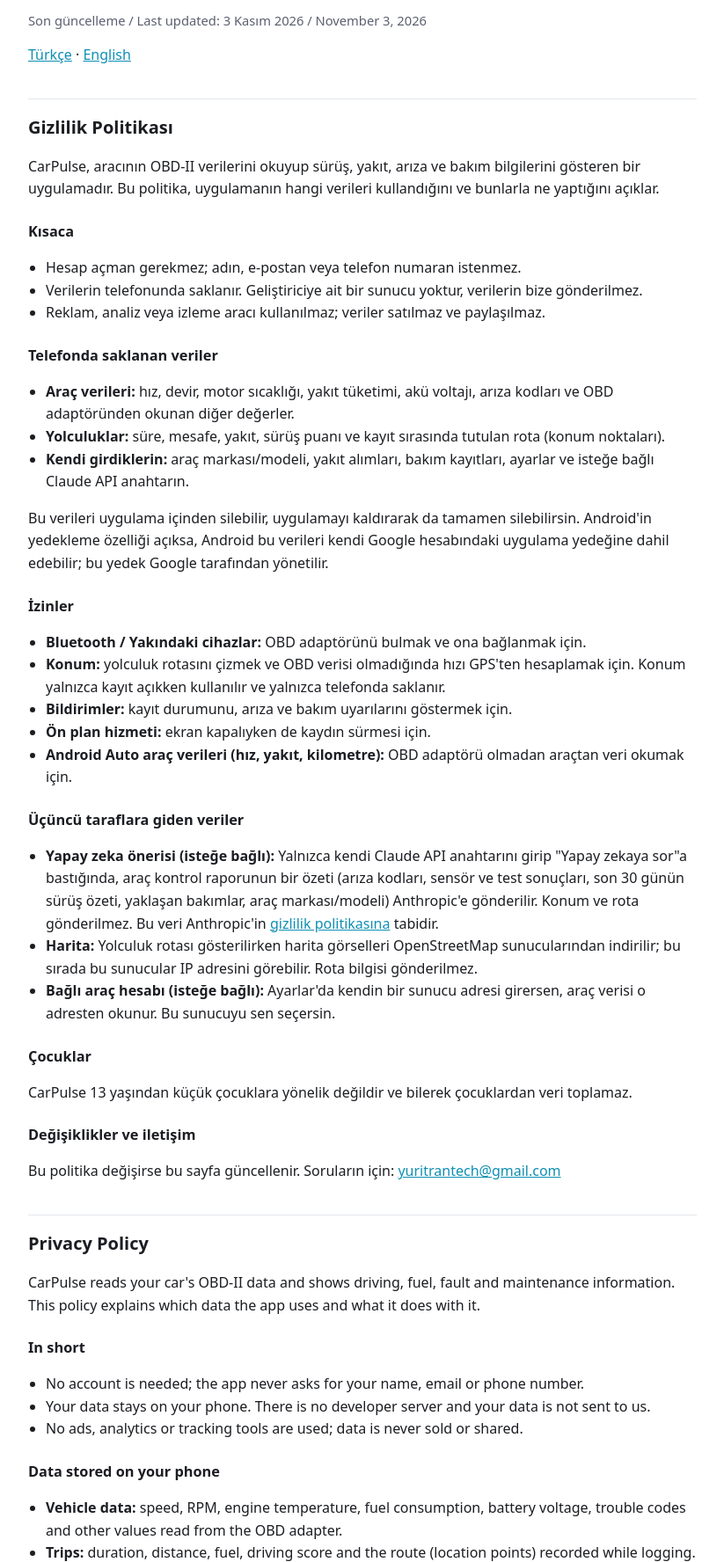
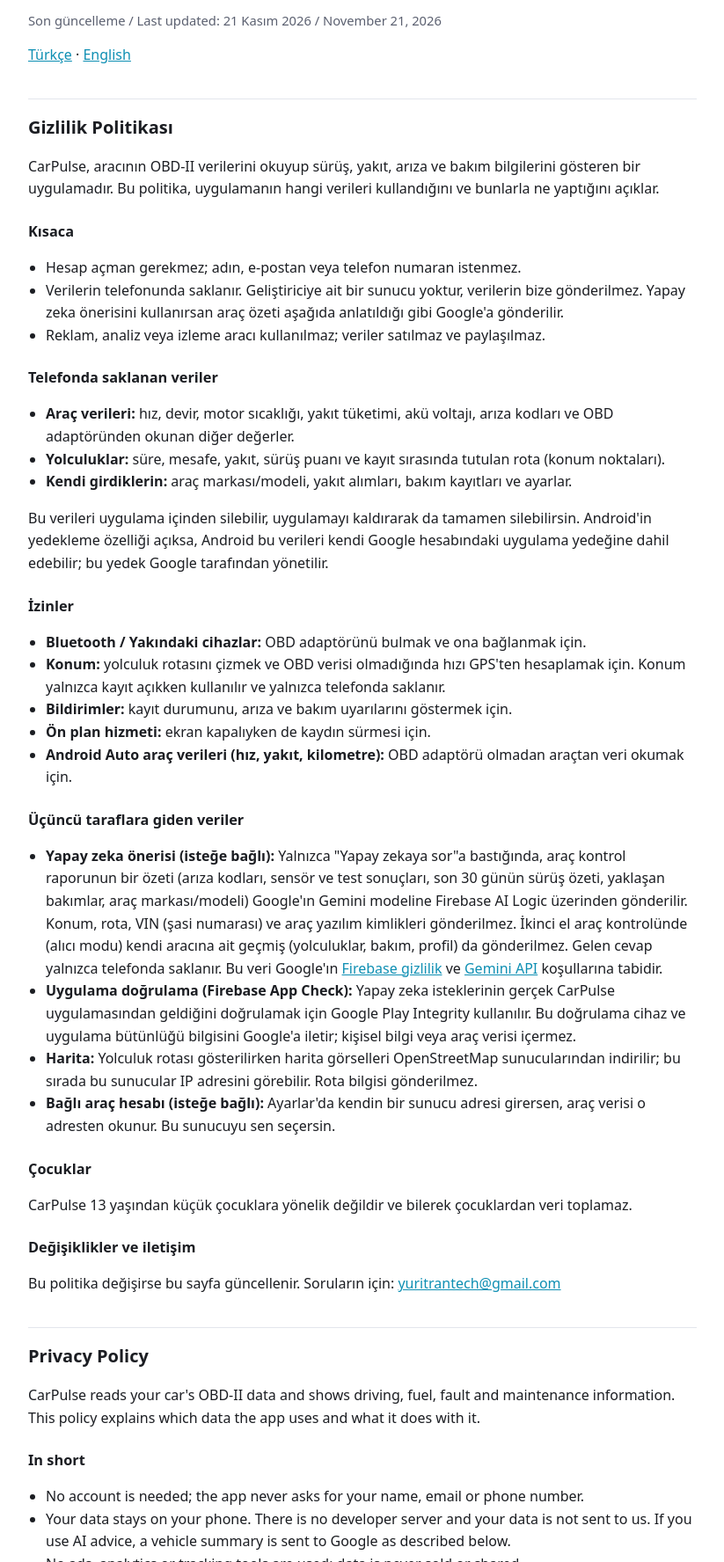
Before and after one commit to egunduz95/yuritran-apps, a plain HTML site: page carpulse/privacy.html in a window 1280 px wide. Shown: the part 81-1857 px from the top of the page at 88% size, without its empty margins (228-1051 px from the left). Drawn offline with Linux system fonts and the light colour scheme.

Commit message:
CarPulse gizlilik politikası: Claude yerine Gemini (Firebase AI Logic) ve App Check
Co-Authored-By: Claude Opus 5.5 <noreply@anthropic.com>

```diff
--- a/carpulse/privacy.html
+++ b/carpulse/privacy.html
@@ -21,7 +21,7 @@
 <body>
 <main>
 <h1>CarPulse</h1>
-<p class="muted">Son güncelleme / Last updated: 3 Kasım 2026 / November 3, 2026</p>
+<p class="muted">Son güncelleme / Last updated: 21 Kasım 2026 / November 21, 2026</p>
 <nav><a href="#tr">Türkçe</a> · <a href="#en">English</a></nav>
 
 <section id="tr">
@@ -31,7 +31,7 @@
 <h3>Kısaca</h3>
 <ul>
   <li>Hesap açman gerekmez; adın, e-postan veya telefon numaran istenmez.</li>
-  <li>Verilerin telefonunda saklanır. Geliştiriciye ait bir sunucu yoktur, verilerin bize gönderilmez.</li>
+  <li>Verilerin telefonunda saklanır. Geliştiriciye ait bir sunucu yoktur, verilerin bize gönderilmez. Yapay zeka önerisini kullanırsan araç özeti aşağıda anlatıldığı gibi Google'a gönderilir.</li>
   <li>Reklam, analiz veya izleme aracı kullanılmaz; veriler satılmaz ve paylaşılmaz.</li>
 </ul>
 
@@ -39,7 +39,7 @@
 <ul>
   <li><b>Araç verileri:</b> hız, devir, motor sıcaklığı, yakıt tüketimi, akü voltajı, arıza kodları ve OBD adaptöründen okunan diğer değerler.</li>
   <li><b>Yolculuklar:</b> süre, mesafe, yakıt, sürüş puanı ve kayıt sırasında tutulan rota (konum noktaları).</li>
-  <li><b>Kendi girdiklerin:</b> araç markası/modeli, yakıt alımları, bakım kayıtları, ayarlar ve isteğe bağlı Claude API anahtarın.</li>
+  <li><b>Kendi girdiklerin:</b> araç markası/modeli, yakıt alımları, bakım kayıtları ve ayarlar.</li>
 </ul>
 <p>Bu verileri uygulama içinden silebilir, uygulamayı kaldırarak da tamamen silebilirsin. Android'in yedekleme özelliği açıksa, Android bu verileri kendi Google hesabındaki uygulama yedeğine dahil edebilir; bu yedek Google tarafından yönetilir.</p>
 
@@ -54,7 +54,8 @@
 
 <h3>Üçüncü taraflara giden veriler</h3>
 <ul>
-  <li><b>Yapay zeka önerisi (isteğe bağlı):</b> Yalnızca kendi Claude API anahtarını girip "Yapay zekaya sor"a bastığında, araç kontrol raporunun bir özeti (arıza kodları, sensör ve test sonuçları, son 30 günün sürüş özeti, yaklaşan bakımlar, araç markası/modeli) Anthropic'e gönderilir. Konum ve rota gönderilmez. Bu veri Anthropic'in <a href="https://www.anthropic.com/legal/privacy">gizlilik politikasına</a> tabidir.</li>
+  <li><b>Yapay zeka önerisi (isteğe bağlı):</b> Yalnızca "Yapay zekaya sor"a bastığında, araç kontrol raporunun bir özeti (arıza kodları, sensör ve test sonuçları, son 30 günün sürüş özeti, yaklaşan bakımlar, araç markası/modeli) Google'ın Gemini modeline Firebase AI Logic üzerinden gönderilir. Konum, rota, VIN (şasi numarası) ve araç yazılım kimlikleri gönderilmez. İkinci el araç kontrolünde (alıcı modu) kendi aracına ait geçmiş (yolculuklar, bakım, profil) da gönderilmez. Gelen cevap yalnızca telefonda saklanır. Bu veri Google'ın <a href="https://firebase.google.com/support/privacy">Firebase gizlilik</a> ve <a href="https://ai.google.dev/gemini-api/terms">Gemini API</a> koşullarına tabidir.</li>
+  <li><b>Uygulama doğrulama (Firebase App Check):</b> Yapay zeka isteklerinin gerçek CarPulse uygulamasından geldiğini doğrulamak için Google Play Integrity kullanılır. Bu doğrulama cihaz ve uygulama bütünlüğü bilgisini Google'a iletir; kişisel bilgi veya araç verisi içermez.</li>
   <li><b>Harita:</b> Yolculuk rotası gösterilirken harita görselleri OpenStreetMap sunucularından indirilir; bu sırada bu sunucular IP adresini görebilir. Rota bilgisi gönderilmez.</li>
   <li><b>Bağlı araç hesabı (isteğe bağlı):</b> Ayarlar'da kendin bir sunucu adresi girersen, araç verisi o adresten okunur. Bu sunucuyu sen seçersin.</li>
 </ul>
@@ -73,7 +74,7 @@
 <h3>In short</h3>
 <ul>
   <li>No account is needed; the app never asks for your name, email or phone number.</li>
-  <li>Your data stays on your phone. There is no developer server and your data is not sent to us.</li>
+  <li>Your data stays on your phone. There is no developer server and your data is not sent to us. If you use AI advice, a vehicle summary is sent to Google as described below.</li>
   <li>No ads, analytics or tracking tools are used; data is never sold or shared.</li>
 </ul>
 
@@ -81,7 +82,7 @@
 <ul>
   <li><b>Vehicle data:</b> speed, RPM, engine temperature, fuel consumption, battery voltage, trouble codes and other values read from the OBD adapter.</li>
   <li><b>Trips:</b> duration, distance, fuel, driving score and the route (location points) recorded while logging.</li>
-  <li><b>What you enter:</b> car make/model, fuel fills, maintenance records, settings and your optional Claude API key.</li>
+  <li><b>What you enter:</b> car make/model, fuel fills, maintenance records and settings.</li>
 </ul>
 <p>You can delete this data inside the app, or remove it entirely by uninstalling the app. If Android backup is turned on, Android may include this data in the app backup in your own Google account; that backup is managed by Google.</p>
 
@@ -96,7 +97,8 @@
 
 <h3>Data sent to third parties</h3>
 <ul>
-  <li><b>AI advice (optional):</b> Only when you enter your own Claude API key and tap "Ask AI", a summary of the inspection report (trouble codes, sensor and test results, a summary of the last 30 days of driving, upcoming maintenance, car make/model) is sent to Anthropic. Location and routes are not sent. This data is subject to Anthropic's <a href="https://www.anthropic.com/legal/privacy">privacy policy</a>.</li>
+  <li><b>AI advice (optional):</b> Only when you tap "Ask AI", a summary of the inspection report (trouble codes, sensor and test results, a summary of the last 30 days of driving, upcoming maintenance, car make/model) is sent to Google's Gemini model through Firebase AI Logic. Location, routes, the VIN and vehicle software IDs are never sent. In the used-car check (buyer mode), your own car's history (trips, maintenance, profile) is not sent either. The answer is stored only on your phone. This data is subject to Google's <a href="https://firebase.google.com/support/privacy">Firebase privacy</a> and <a href="https://ai.google.dev/gemini-api/terms">Gemini API</a> terms.</li>
+  <li><b>App verification (Firebase App Check):</b> Google Play Integrity is used to verify that AI requests come from the genuine CarPulse app. This check sends device and app integrity information to Google; it contains no personal or vehicle data.</li>
   <li><b>Map:</b> When a trip route is shown, map images are downloaded from OpenStreetMap servers, which can see your IP address. The route itself is not sent.</li>
   <li><b>Connected car account (optional):</b> If you enter a server address in Settings, vehicle data is read from that address. You choose this server.</li>
 </ul>
```
